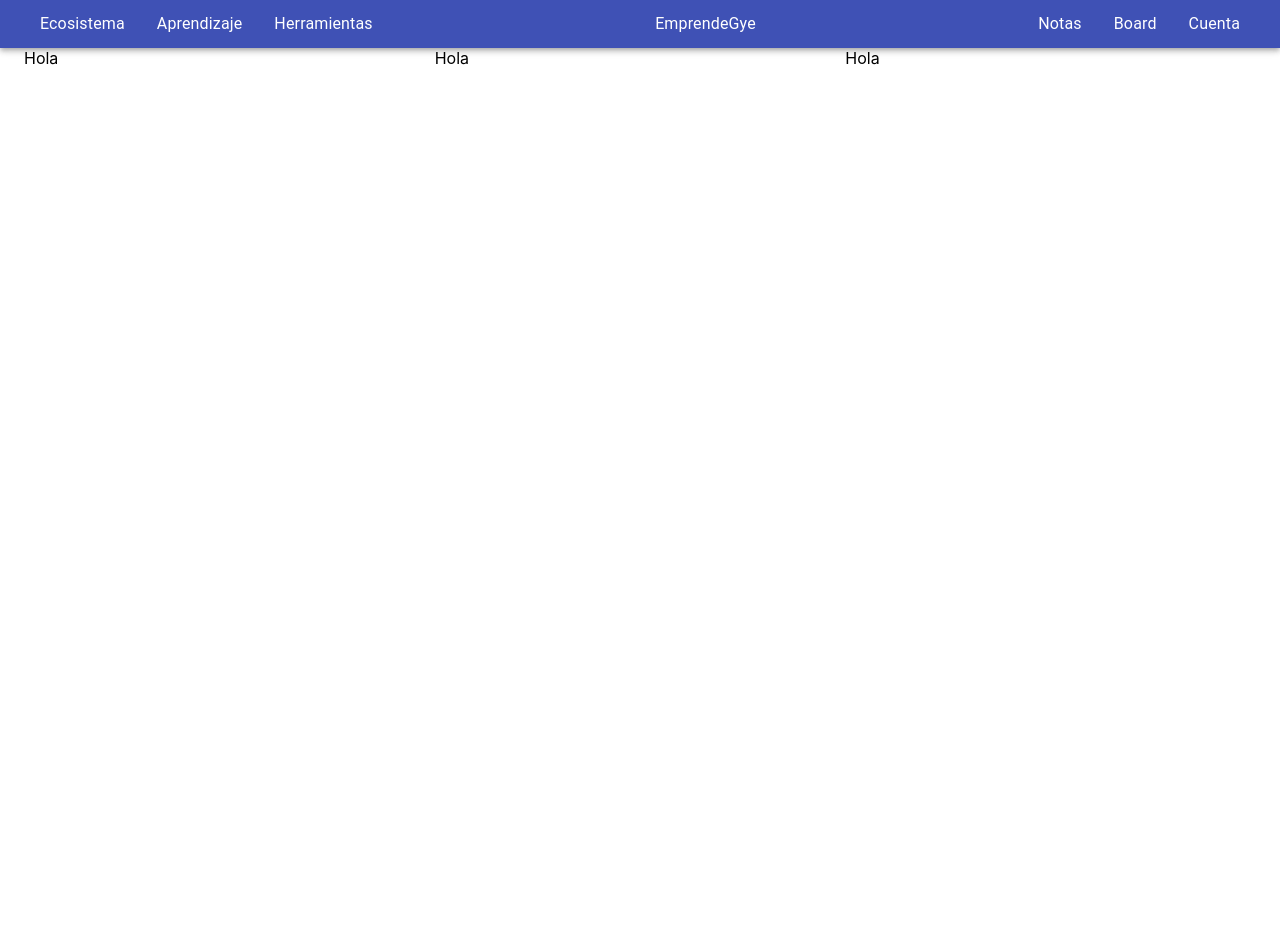
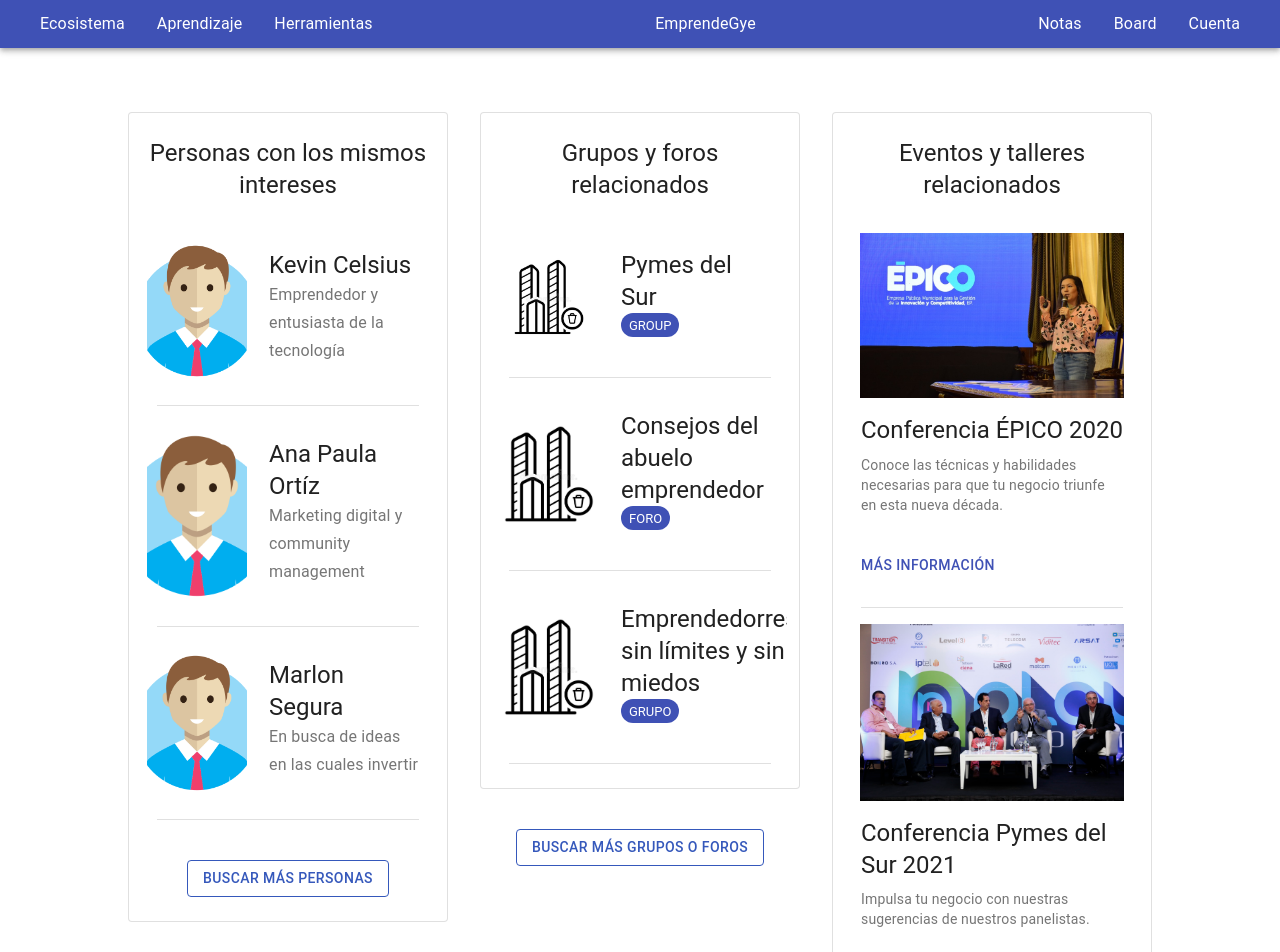
Before and after one commit to enmanuelmag/emprendeGye, a React (Create React App) app: page /emprendedor/ecosistema in a window 1280 px wide. Shown: the top 952 px of the page. Before the commit the page ends 800 px from the top, so only its background shows below. Built offline with nearby package versions, Linux system fonts and the light colour scheme.

Commit message:
Add structure of enviroment page

```diff
--- a/src/app/pages/emprendedor/ecosistema/index.tsx
+++ b/src/app/pages/emprendedor/ecosistema/index.tsx
@@ -3,14 +3,16 @@ import React from 'react';
 import Page from './page';
 import { EnvEvents, EnvGroupForum, EnvPeople } from '@interfaces/emprendedor';
 
-import datosEcosistema from './datosEcosistema';
+import dataEcosistema from './datosEcosistema';
 
 export default function index() {
-	const datos = datosEcosistema;
+	const dataExample = dataEcosistema;
 
-	const people: EnvPeople = datos['personas'];
-	const events: EnvEvents = datos['eventos_talleres'];
-	const gruopFroums: EnvGroupForum = datos['grupos_foros'];
+	const people: EnvPeople = dataExample['personas'];
+	const events: EnvEvents = dataExample['eventos_talleres'];
+	const gruopFroums: EnvGroupForum = dataExample['grupos_foros'];
 
-	return <Page />;
+	const data = { people, events, gruopFroums };
+
+	return <Page data={data} />;
 }
--- a/src/app/pages/emprendedor/ecosistema/page.tsx
+++ b/src/app/pages/emprendedor/ecosistema/page.tsx
@@ -1,22 +1,89 @@
 import React from 'react';
-import { Grid, Paper, Container } from '@material-ui/core';
+import {
+	Grid,
+	Container,
+	Card,
+	CardContent,
+	Typography,
+	CardMedia,
+	Button,
+} from '@material-ui/core';
+
+import CardPeople from './components/card-people';
+import CardGroups from './components/card-groups';
+import CardEvent from './components/card-events';
+
+import { EnvEvents, EnvGroupForum, EnvPeople } from '@interfaces/emprendedor';
 
 import style from './style';
 
-export default function page() {
+export default function page({ data }: { data: any }) {
 	const classes = style();
 
+	const initData = {
+		btnPeople: 'Buscar más personas',
+		btnGroup: 'Buscar más grupos o foros',
+		btnEvents: 'Buscar más eventos',
+	};
+
+	const people: EnvPeople = data['people'];
+	const events: EnvEvents = data['events'];
+	const gruopFroums: EnvGroupForum = data['gruopFroums'];
+
 	return (
-		<Container>
-			<Grid container>
+		<Container className={classes.container} maxWidth={'xl'}>
+			<Grid container spacing={4}>
 				<Grid item lg={4}>
-					Hola
+					<Card className={classes.containerList} variant='outlined'>
+						<Typography className={classes.title} variant='h5'>
+							{people.title}
+						</Typography>
+						{people.items.map((item, index) => {
+							return <CardPeople index={index} item={item} />;
+						})}
+						<Button
+							className={classes.buttonText}
+							variant='outlined'
+							color='primary'
+						>
+							{initData.btnPeople}
+						</Button>
+					</Card>
+				</Grid>
+
+				<Grid item lg={4}>
+					<Card className={classes.containerList} variant='outlined'>
+						<Typography className={classes.title} variant='h5'>
+							{gruopFroums.title}
+						</Typography>
+						{gruopFroums.items.map((item, index) => {
+							return <CardGroups index={index} item={item} />;
+						})}
+					</Card>
+					<Button
+						className={classes.buttonText}
+						variant='outlined'
+						color='primary'
+					>
+						{initData.btnGroup}
+					</Button>
 				</Grid>
 				<Grid item lg={4}>
-					Hola
-				</Grid>
-				<Grid item lg={4}>
-					Hola
+					<Card className={classes.containerList} variant='outlined'>
+						<Typography className={classes.title} variant='h5'>
+							{events.title}
+						</Typography>
+						{events.items.map((item, index) => {
+							return <CardEvent index={index} item={item} />;
+						})}
+					</Card>
+					<Button
+						className={classes.buttonText}
+						variant='outlined'
+						color='primary'
+					>
+						{initData.btnGroup}
+					</Button>
 				</Grid>
 			</Grid>
 		</Container>
--- a/src/app/pages/emprendedor/ecosistema/style.js
+++ b/src/app/pages/emprendedor/ecosistema/style.js
@@ -1,9 +1,54 @@
 import { makeStyles } from '@material-ui/core/styles';
 
+const center = {
+	display: 'block',
+	margin: 'auto',
+};
+
 export default makeStyles((theme) => ({
-	paper: {
-		padding: theme.spacing(2),
+	cardContainer: {
+		display: 'flex',
+		marginTop: theme.spacing(2),
+		marginBottom: theme.spacing(2),
+	},
+	container: {
+		paddingTop: theme.spacing(8),
+		paddingBottom: theme.spacing(8),
+		paddingLeft: theme.spacing(16),
+		paddingRight: theme.spacing(16),
+	},
+	containerList: {
+		paddingTop: theme.spacing(3),
+		paddingBottom: theme.spacing(3),
+		paddingLeft: theme.spacing(1.5),
+		paddingRight: theme.spacing(1.5),
+	},
+	title: {
 		textAlign: 'center',
-		color: theme.palette.text.secondary,
+		paddingBottom: theme.spacing(2),
+	},
+	details: {
+		display: 'flex',
+		flexDirection: 'column',
+	},
+	content: {
+		flex: '1 0 auto',
+	},
+	cover: {
+		width: 80,
+		maxWidth: 80,
+		margin: theme.spacing(1),
+		padding: theme.spacing(1),
+	},
+	spacing: {
+		paddingLeft: theme.spacing(1.5),
+		paddingRight: theme.spacing(1.5),
+	},
+
+	buttonText: {
+		marginTop: theme.spacing(5),
+		borderColor: '#3558BB',
+		color: '#3558BB',
+		...center,
 	},
 }));
```
